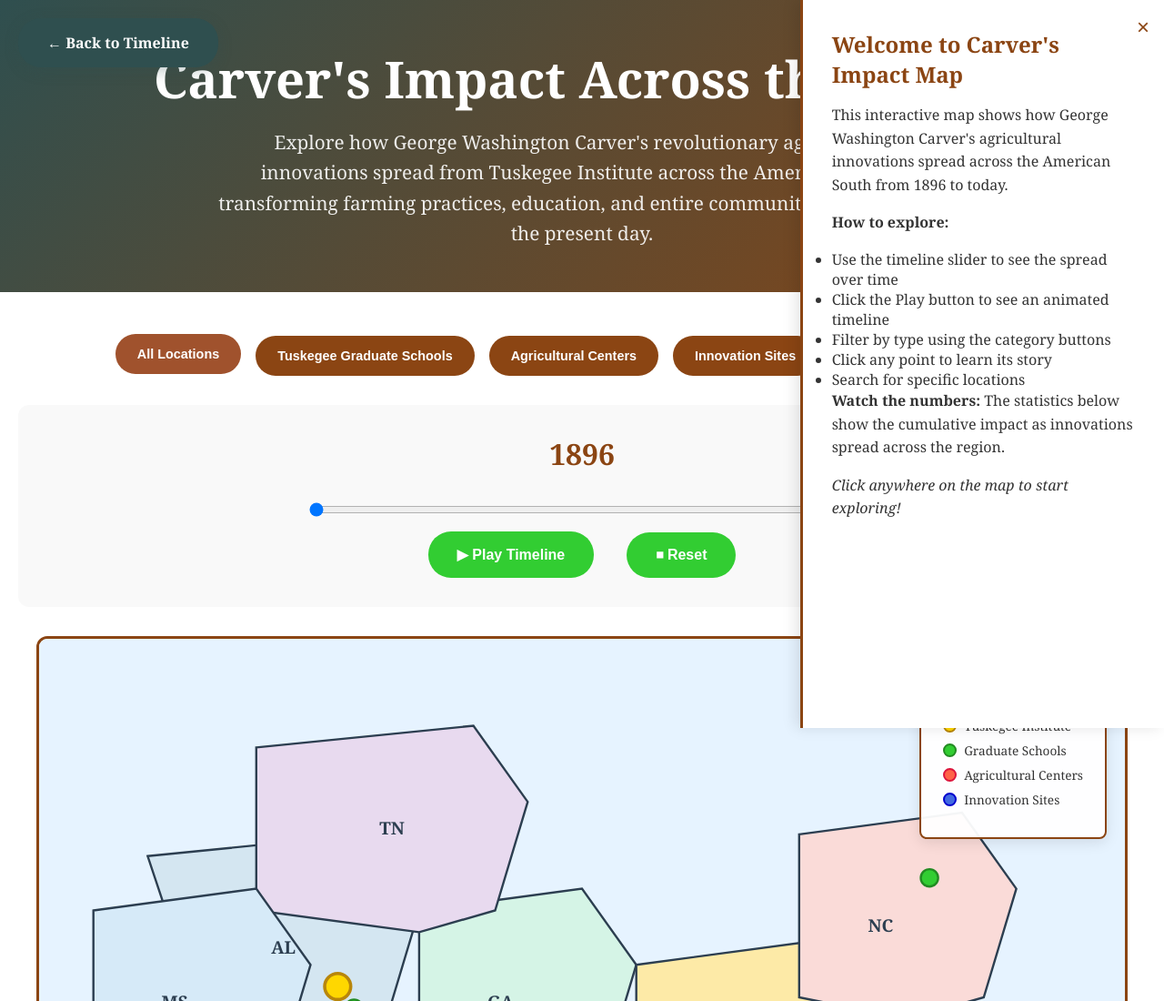
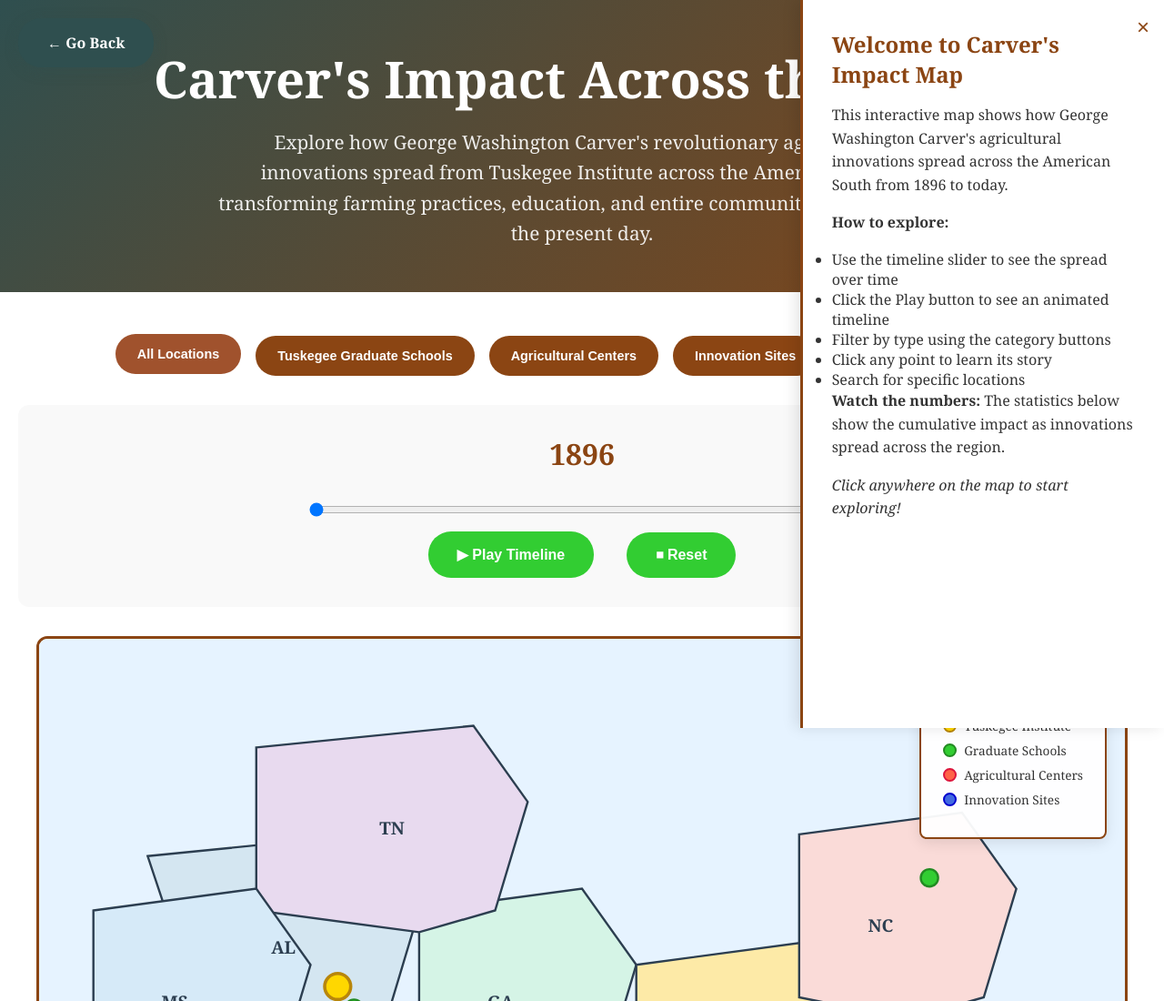
Before and after one commit to fantravel1/georgewashingtoncarverlife, a plain HTML site: page CarverImpactMap.html in a window 1280 px wide. Shown: the top 1100 px of the page at 91% size. Drawn offline with Linux system fonts and the light colour scheme.

Commit message:
Update CarverImpactMap.html

```diff
--- a/CarverImpactMap.html
+++ b/CarverImpactMap.html
@@ -373,7 +373,7 @@
     </style>
 </head>
 <body>
-    <a href="index.html" class="back-link">← Back to Timeline</a>
+    <a href="index.html" class="back-link">← Go Back</a>
 
     <!-- Header -->
     <div class="header">
```
